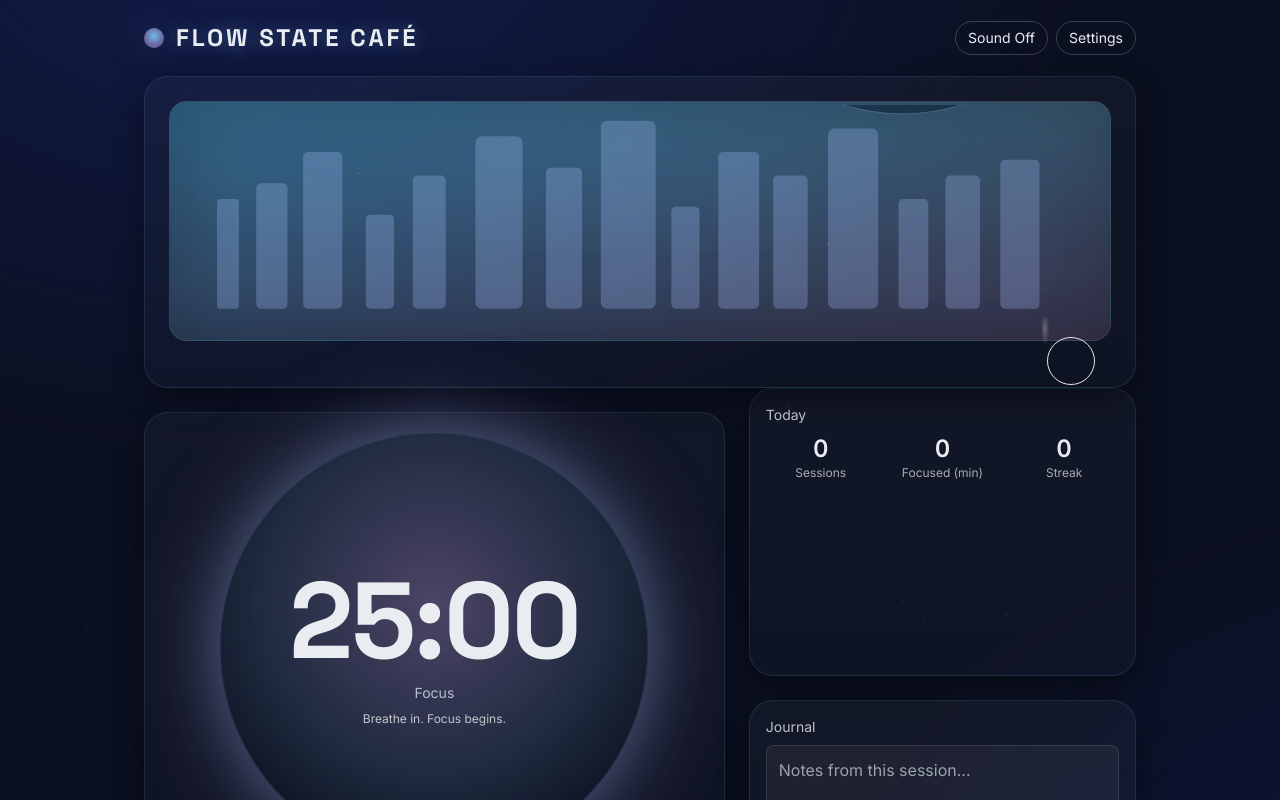
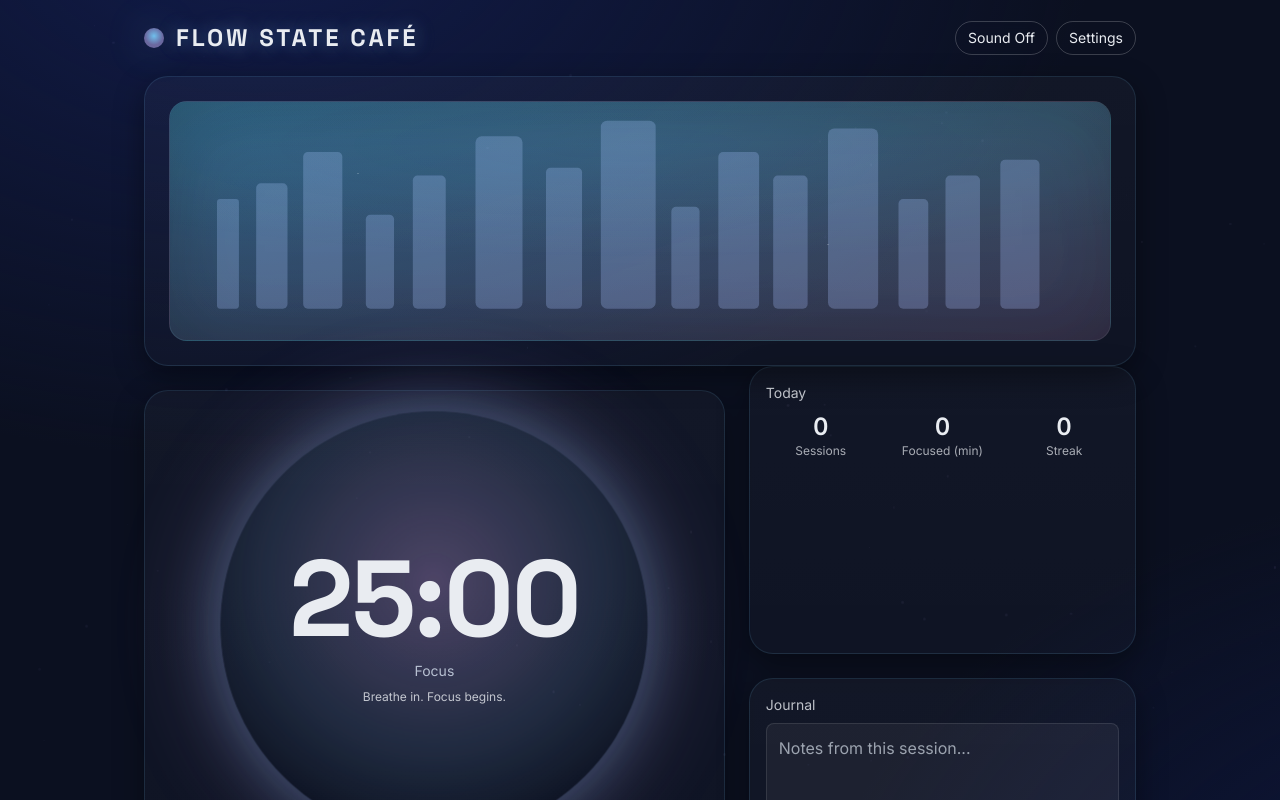
Before and after one commit to yussypu/pomodoro, a React (Vite) app: page / in a window 1280 px wide. Shown: the top 800 px of the page. Built offline with nearby package versions, Linux system fonts and the light colour scheme.

Commit message:
Update CafeScene.jsx

```diff
--- a/src/components/CafeScene.jsx
+++ b/src/components/CafeScene.jsx
@@ -1,3 +1,4 @@
+// src/components/CafeScene.jsx
 import React from "react";
 
 export default function CafeScene({ mode }) {
@@ -5,8 +6,8 @@ export default function CafeScene({ mode }) {
     mode === "focus"
       ? "from-cyan-400/25 to-fuchsia-300/10"
       : mode === "shortBreak"
-      ? "from-amber-300/25 to-pink-300/12"
-      : "from-violet-300/25 to-cyan-300/12";
+      ? "from-amber-300/20 to-pink-300/10"
+      : "from-violet-300/22 to-cyan-300/10";
 
   return (
     <div className="w-full mx-auto max-w-5xl px-4">
@@ -17,7 +18,6 @@ export default function CafeScene({ mode }) {
           style={{ boxShadow: "inset 0 0 80px rgba(0,0,0,.35)" }}
         >
           {/* Stars (very subtle) */}
-          <div className="absolute inset-0">
           <div
             className="absolute inset-0 opacity-20"
             style={{
@@ -25,7 +25,6 @@ export default function CafeScene({ mode }) {
                 "radial-gradient(2px 2px at 20% 30%, #fff 50%, transparent 51%), radial-gradient(1.5px 1.5px at 70% 60%, #fff 50%, transparent 51%)",
             }}
           />
-          </div>
 
           {/* INLINE skyline */}
           <svg
@@ -58,47 +57,23 @@ export default function CafeScene({ mode }) {
               <rect x="990" y="150" width="44" height="170" rx="6" />
               <rect x="1060" y="130" width="50" height="190" rx="6" />
             </g>
-            <g stroke="#bcd1ff" strokeOpacity="0.35" strokeLinecap="round">
-              <path d="M200 40c60 20 120 20 180 0" />
-              <path d="M860 60c50 15 100 15 150 0" />
-            </g>
           </svg>
 
-          {/* Weather layer by mode */}
+          {/* Weather layer (no stripes) */}
           <div
-            className={`absolute inset-0 transition-opacity duration-700 ${
-              mode === "focus" ? "opacity-70" : mode === "shortBreak" ? "opacity-90" : "opacity-80"
-            }`}
+            className="absolute inset-0 transition-opacity duration-700"
             style={{
+              opacity: mode === "shortBreak" ? 0.85 : 0.7,
               background:
                 mode === "focus"
-                  ? "radial-gradient(120% 80% at 50% 20%, rgba(122,209,255,.08), transparent 60%)"
+                  ? "radial-gradient(120% 80% at 50% 18%, rgba(122,209,255,.10), transparent 60%)"
                   : mode === "shortBreak"
-                  ? "repeating-linear-gradient(180deg, rgba(198,183,255,.12) 0 2px, transparent 2px 8px)"
-                  : "radial-gradient(80% 80% at 60% 0%, rgba(198,183,255,.14), transparent 60%)",
+                  ? "radial-gradient(100% 60% at 20% -10%, rgba(255,220,180,.12), transparent 60%), radial-gradient(120% 80% at 80% -10%, rgba(255,170,220,.10), transparent 60%)"
+                  : "radial-gradient(90% 70% at 60% 0%, rgba(198,183,255,.16), transparent 60%)",
             }}
           />
         </div>
-
-        {/* Desk + mug with steam */}
-        <div className="mt-5 relative">
-          <div className="h-[2px] w-full bg-white/12 rounded" />
-          <div className="absolute right-4 -top-6">
-            <div className="relative w-12 h-12 rounded-full bg-white/6 border border-white/12" />
-            {/* steam */}
-            <div
-              aria-hidden
-              className="absolute -left-2 -top-5 w-3 h-10"
-              style={{
-                background:
-                  "radial-gradient(50% 60% at 50% 30%, rgba(255,255,255,.45), transparent 70%)",
-                filter: "blur(2px)",
-                animation: "breathe var(--anim-breathe)",
-                opacity: 0.6,
-              }}
-            />
-          </div>
-        </div>
+        {/* (Removed desk line + mug to kill the circle + line artifacts) */}
       </div>
     </div>
   );
```
Lines whose indentation alone changed are shown as unchanged.
